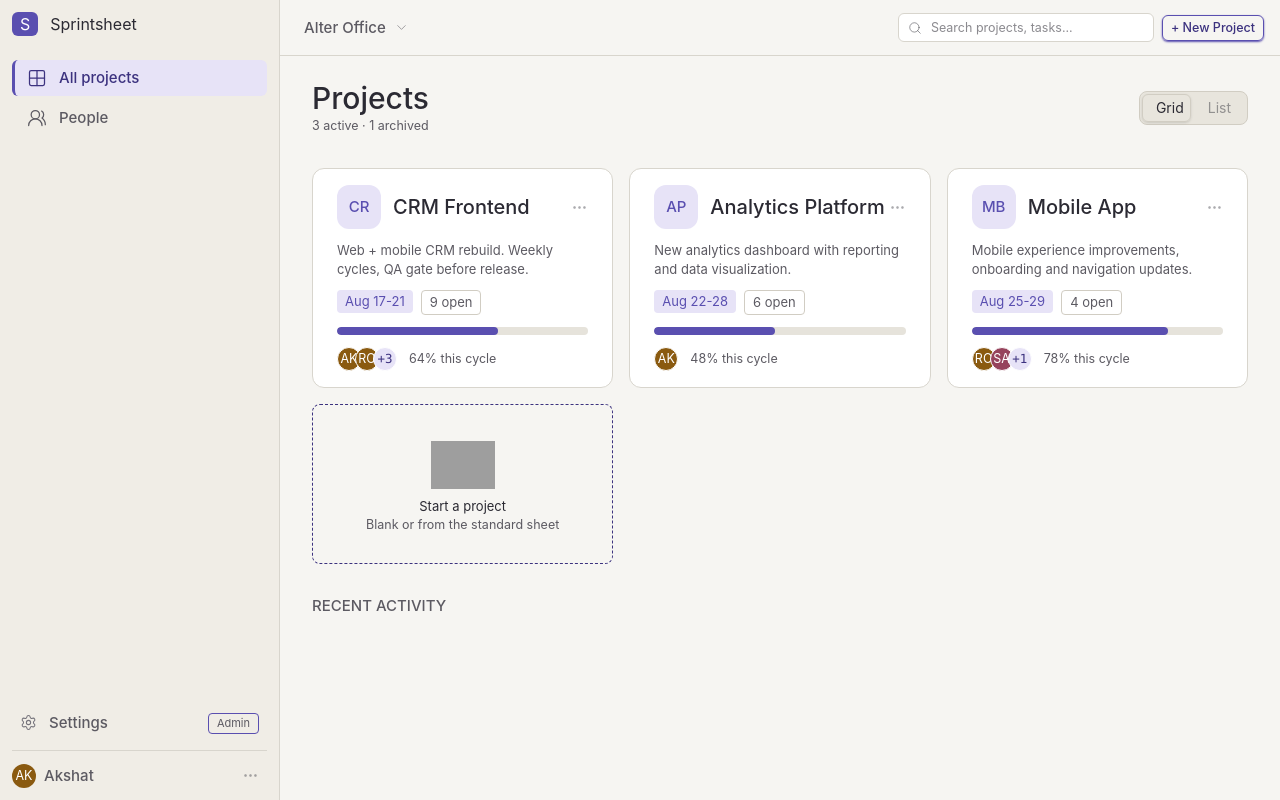
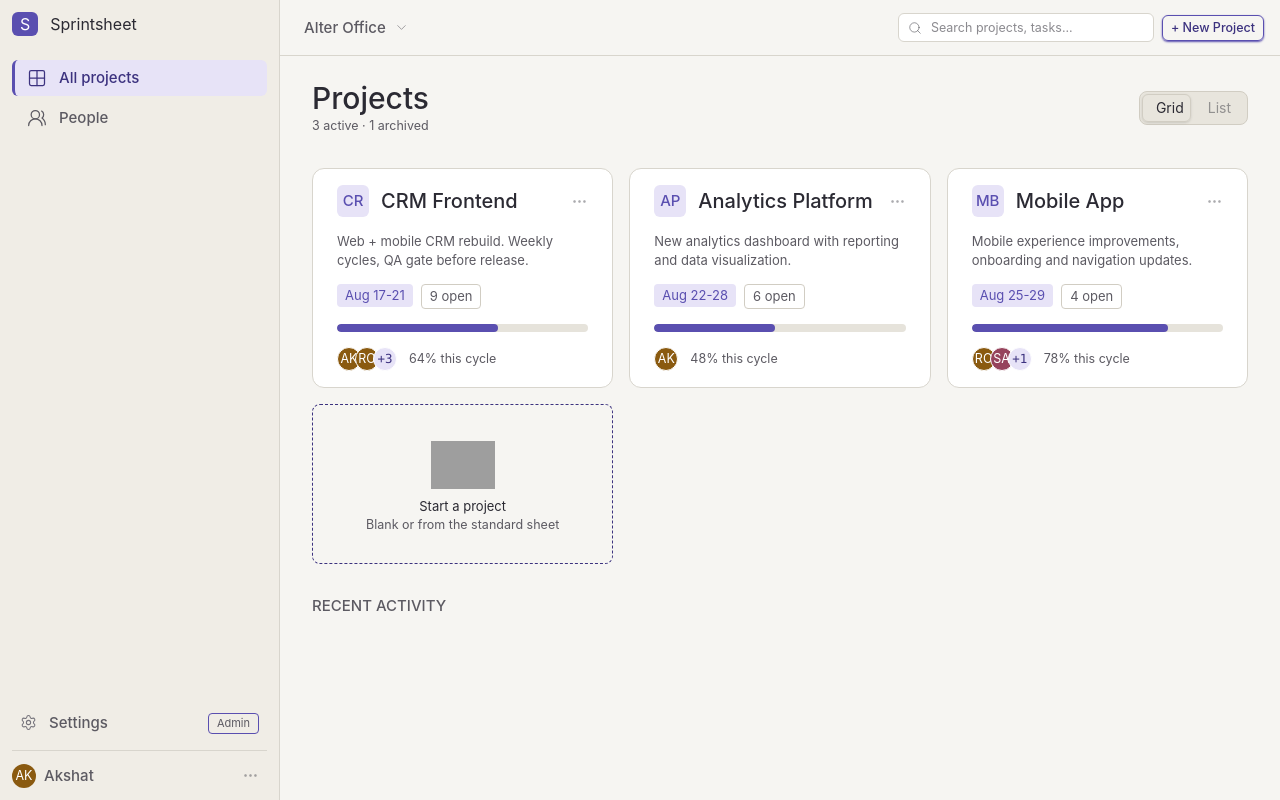
Before and after one commit to akshatp10/sprintsheet, a React (Vite) app: page / in a window 1280 px wide. Built offline with nearby package versions, Linux system fonts and the light colour scheme; grey boxes are pictures that could not be loaded.

Commit message:
style : resized the project card initals size

```diff
--- a/src/features/projects/components/ProjectCardGrid.tsx
+++ b/src/features/projects/components/ProjectCardGrid.tsx
@@ -51,7 +51,7 @@ const ProjectCardGrid = ({
         >
             <div className="flex items-center justify-between">
                 <div className="flex items-center gap-3">
-                    <span className="flex h-11 w-11 items-center justify-center rounded-xl bg-accent-tint text-accent text-type-h2">
+                    <span className="flex h-8 w-8 items-center justify-center rounded-md bg-accent-tint text-accent text-type-h2">
                         {initials}
                     </span>
 
```
